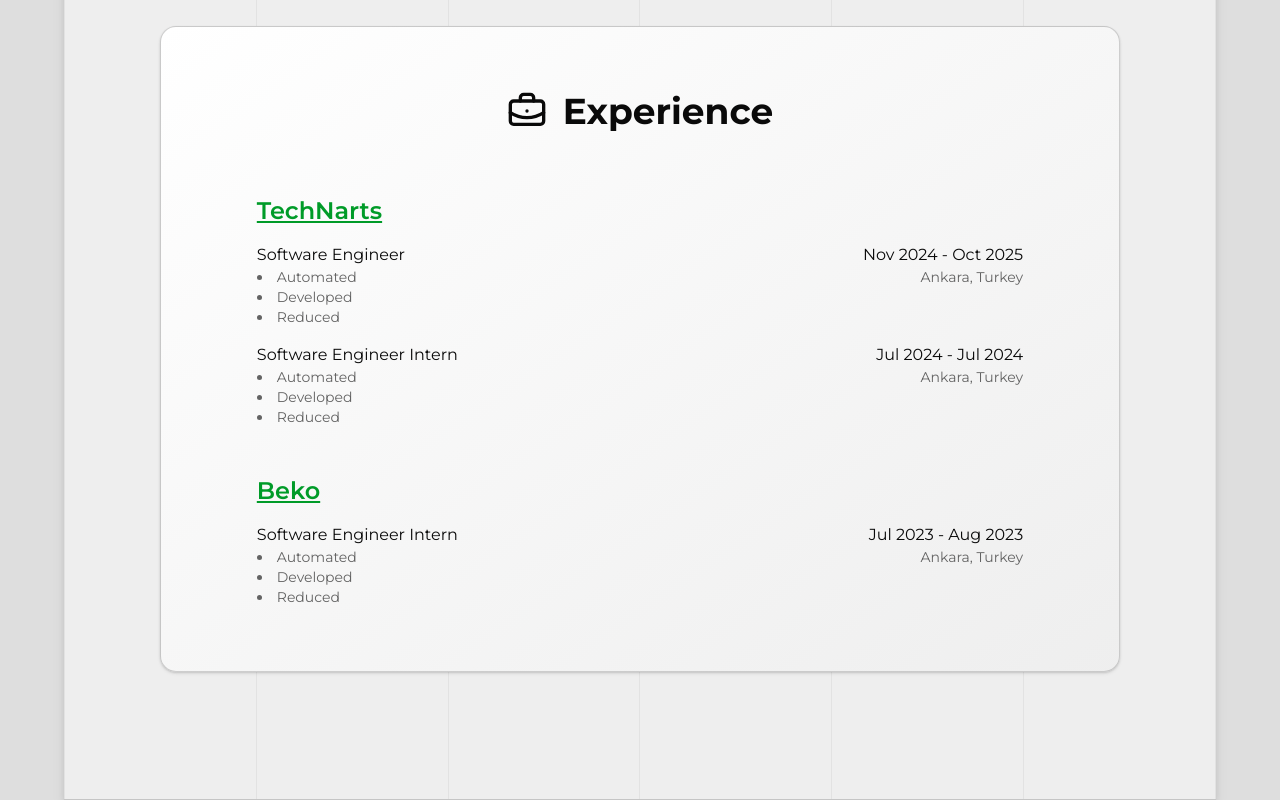
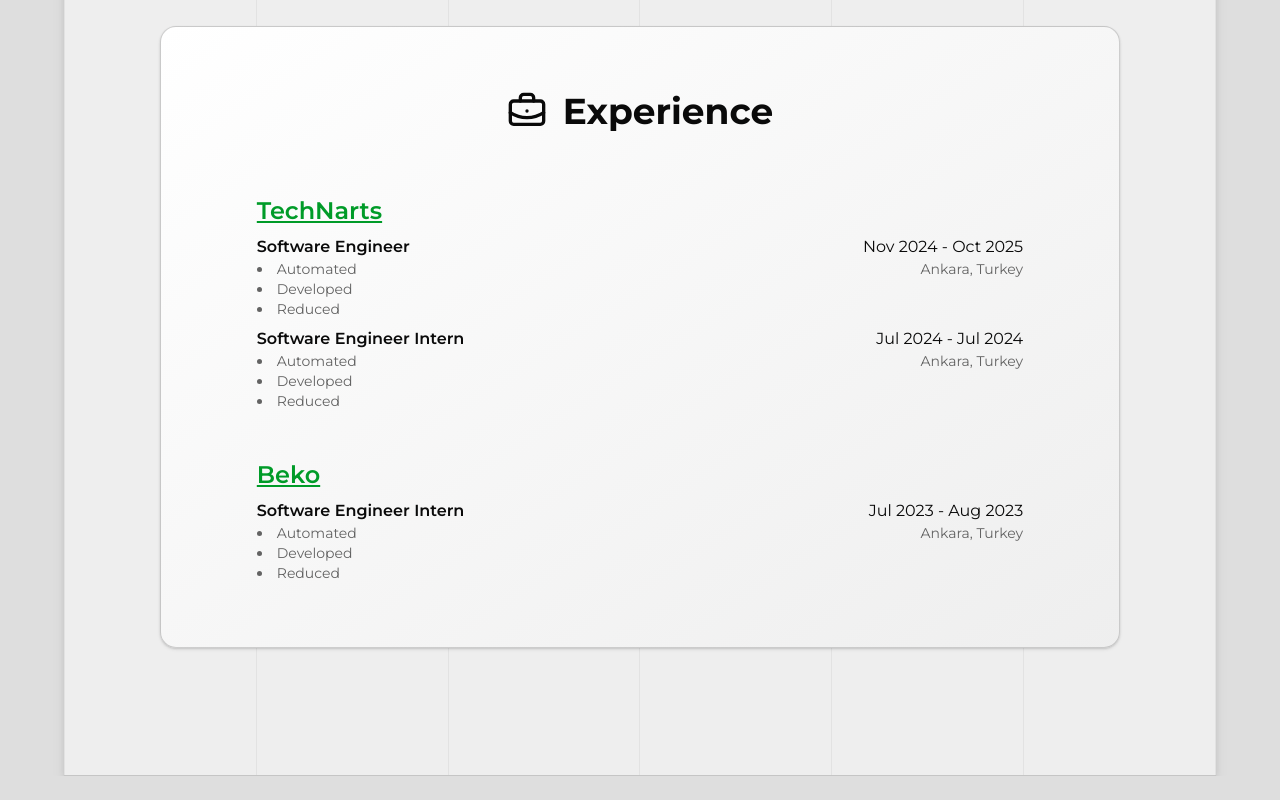
Before and after one commit to Akbro23/akbro23.github.io, a Next.js app: page / in a window 1280 px wide. Shown: the part 2675-3475 px from the top of the page. After the commit the page ends 3451 px from the top, so only its background shows below. Built offline with nearby package versions, Linux system fonts and the light colour scheme.

Commit message:
layout (experience): minor updates

```diff
--- a/components/experience.tsx
+++ b/components/experience.tsx
@@ -81,10 +81,10 @@
     {positions.map((position, index) => (
       <div
         key={index}
-        className="mt-4 flex flex-col lg:flex-row justify-between gap-2"
+        className="mt-2 flex flex-col lg:flex-row justify-between gap-1"
       >
         <div>
-          <p>{position.name}</p>
+          <p className="font-semibold">{position.name}</p>
           <ul className="list-disc list-inside text-muted-foreground text-sm">
             {position.highlights.map((hi, index) => (
               <li key={index}>{hi}</li>
```
